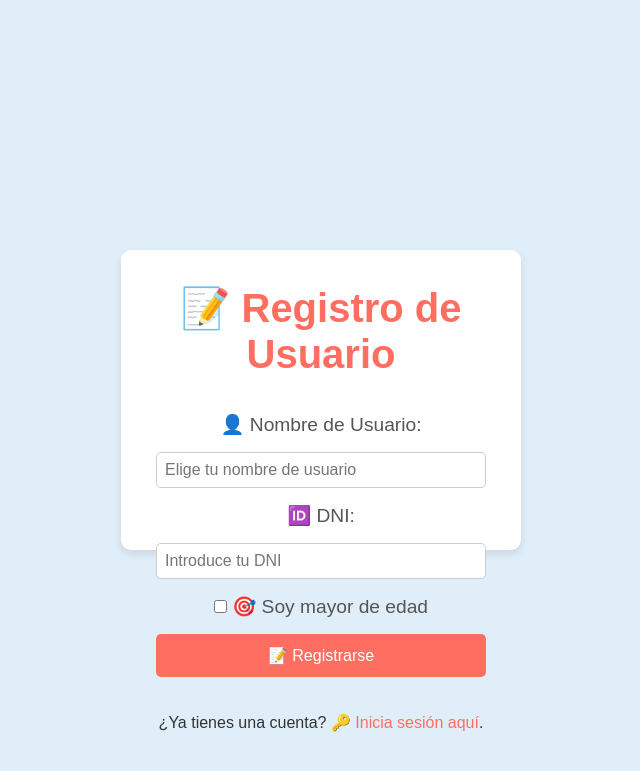
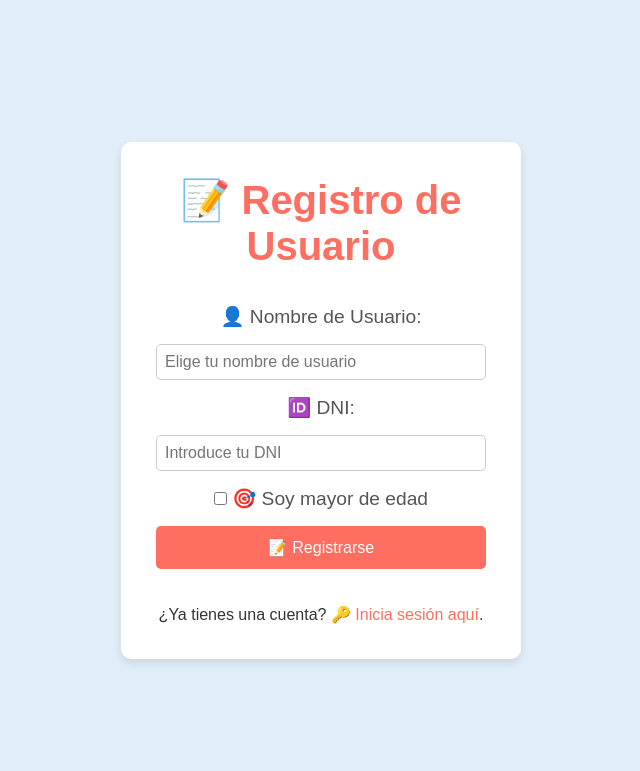
Before and after one commit to TFC-thepilef-cacahuetee/Bingo, a Flask app: page /registro in a window 1280 px wide. Shown: the top 771 px of the page, without its empty margins (319-959 px from the left). Run offline with Flask 3, Linux system fonts and the light colour scheme; some libraries are stand-ins or nearby versions.

Commit message:
Pw update and css minor change

```diff
--- a/app.py
+++ b/app.py
@@ -29,7 +29,7 @@ import os
 # Load environment variables from .env
 load_dotenv()
 
-# Esto es para que funcione el flash y es lo que hace que se guarde en la cookie la session
+# Esto es para que funcione el flashk y es lo que hace que se guarde en la cookie la session
 app.secret_key = os.getenv('SECRET_KEY')
 
 
--- a/static/styles.css
+++ b/static/styles.css
@@ -23,7 +23,6 @@ body {
     flex-direction: column;
     text-align: center;
     max-width: 500px;
-    max-height: 300px;
     padding: 35px;
     border-radius: 10px;
     box-shadow: 0 4px 8px rgba(0, 0, 0, 0.1);
```
Also changed, not shown: 1 other file.
